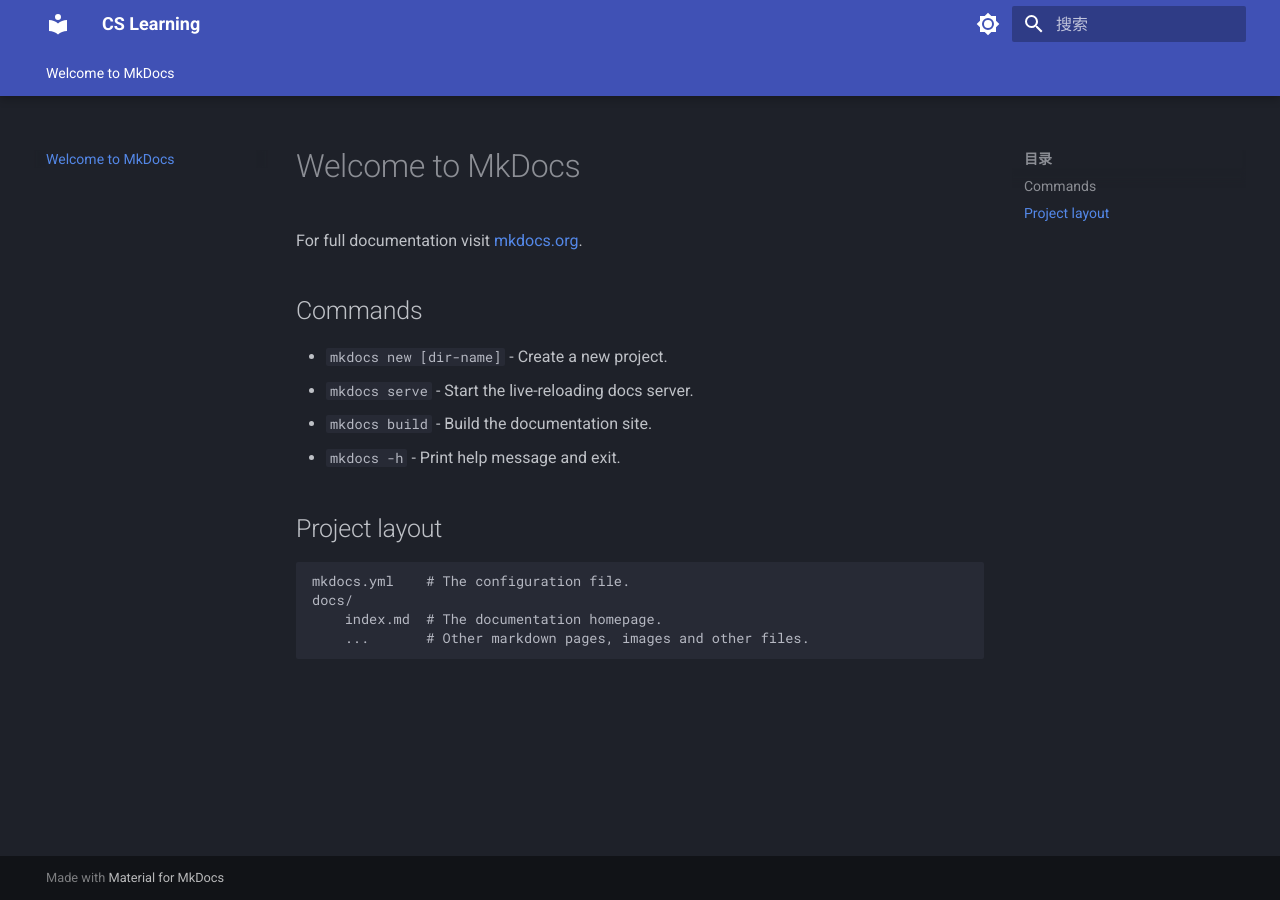
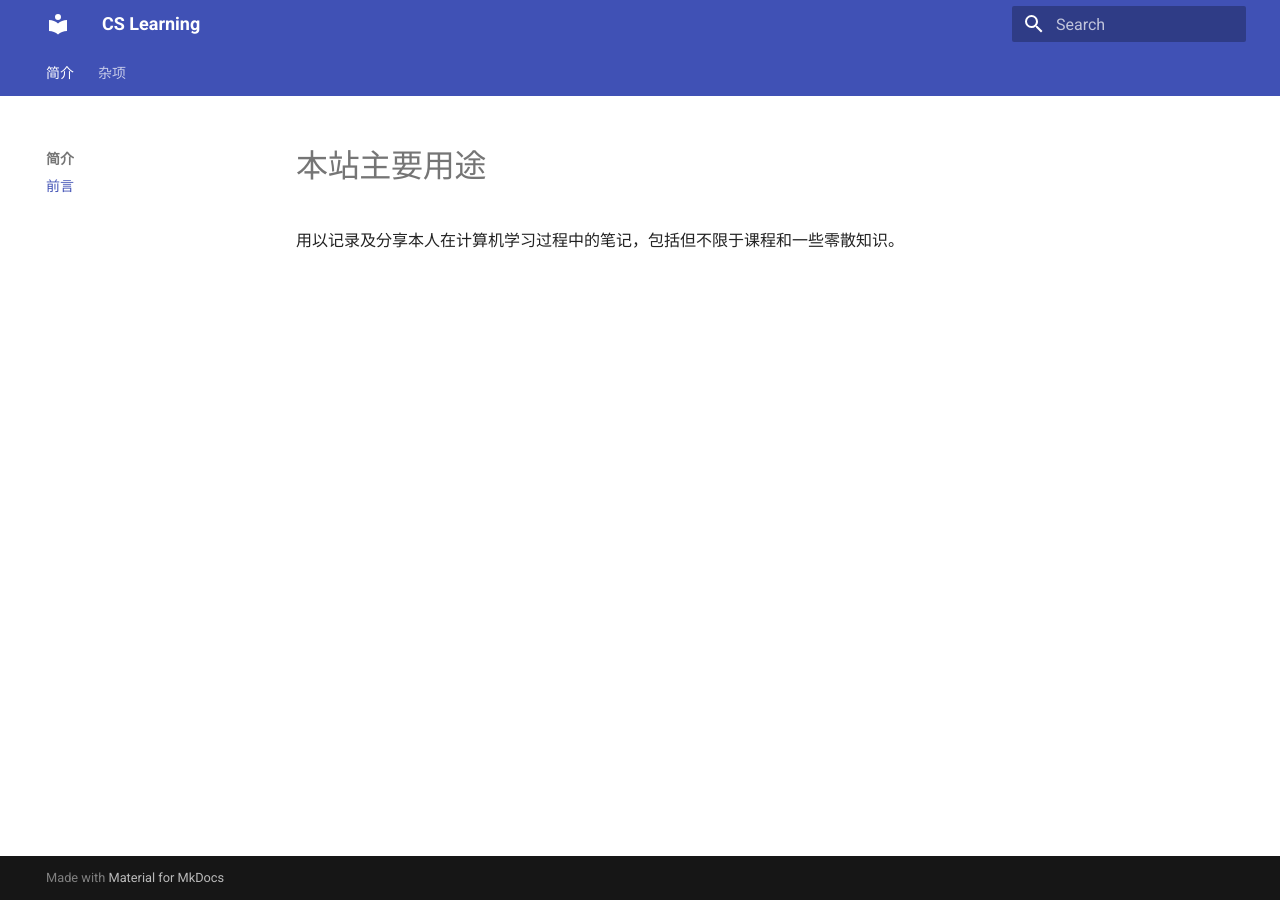
Before and after one commit to Tenshi0x0/CS-learning, an MkDocs documentation site: the page built from docs/index.md, in a window 1280 px wide. Built offline with MkDocs 1.6.1 and Material for MkDocs 9.7.7, drawn with Linux system fonts in a browser that asks for light colours; old or Windows-style settings are respelled for this version of MkDocs.

```diff
--- a/docs/index.md
+++ b/docs/index.md
@@ -1,17 +1,3 @@
-# Welcome to MkDocs
+# 本站主要用途
 
-For full documentation visit [mkdocs.org](https://www.mkdocs.org).
-
-## Commands
-
-* `mkdocs new [dir-name]` - Create a new project.
-* `mkdocs serve` - Start the live-reloading docs server.
-* `mkdocs build` - Build the documentation site.
-* `mkdocs -h` - Print help message and exit.
-
-## Project layout
-
-    mkdocs.yml    # The configuration file.
-    docs/
-        index.md  # The documentation homepage.
-        ...       # Other markdown pages, images and other files.
+用以记录及分享本人在计算机学习过程中的笔记，包括但不限于课程和一些零散知识。
--- a/mkdocs.yml
+++ b/mkdocs.yml
@@ -1,29 +1,39 @@
 site_name: CS Learning
 site_url: https://tenshi0x0.github.io/CS-learning/
+site_author: Tenshi
 theme:
   name: material
-  language: zh
+  # language: zh
   features:
     - navigation.tabs           # 顶部标签导航
-    - navigation.tabs.sticky    # 标签固定
-    - navigation.sections       # 侧边栏分组
-    - navigation.expand         # 默认展开
-    - navigation.path          # 面包屑导航
+  #   - navigation.tabs.sticky    # 标签固定
+  #   - navigation.sections       # 侧边栏分组
+  #   - navigation.expand         # 默认展开
+  #   - navigation.path          # 面包屑导航
     - navigation.top           # 返回顶部
-    - navigation.indexes       # 章节索引页
+  #   - navigation.indexes       # 章节索引页
     - toc.follow              # 目录跟随
     - search.suggest          # 搜索建议
     - search.highlight        # 搜索高亮
-  palette:
-    - scheme: slate
-      primary: indigo
-      accent: indigo
-      toggle:
-        icon: material/brightness-7
-        name: 切换到浅色模式
-    - scheme: default
-      primary: indigo
-      accent: indigo
-      toggle:
-        icon: material/brightness-4
-        name: 切换到深色模式
+  # palette:
+  #   - scheme: slate
+  #     primary: indigo
+  #     accent: indigo
+  #     toggle:
+  #       icon: material/brightness-7
+  #       name: 切换到浅色模式
+  #   - scheme: default
+  #     primary: indigo
+  #     accent: indigo
+  #     toggle:
+  #       icon: material/brightness-4
+  #       name: 切换到深色模式
+
+nav:
+  - 简介:
+    - 前言: index.md
+
+  - 杂项:
+    - 搭建博客:
+      - 搭建 wiki: Miscellaneous\Setting_up_a_wiki.md
+      # - 临时: index.md
```
Also changed, not shown: docs/Miscellaneous/Setting_up_a_wiki.md (added, +83 -0 lines).
